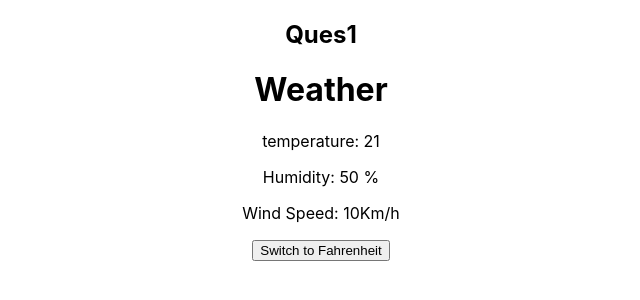
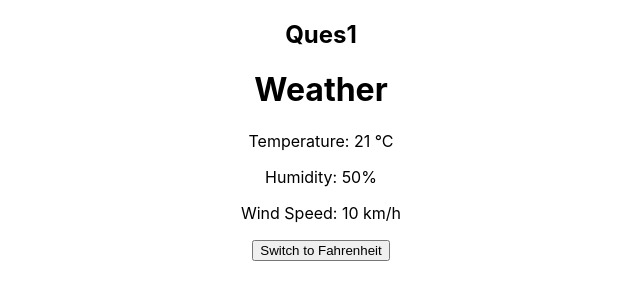
Before and after one commit to BhumikaSingh-27/neogCamp-23, a React (Create React App) app in the folder react-set-7/: page / in a window 1280 px wide. Shown: the top 300 px of the page, without its empty margins (319-959 px from the left). Built offline with nearby package versions, Linux system fonts and the light colour scheme.

Commit message:
feat: component added

```diff
--- a/react-set-7/src/components/Ques1.jsx
+++ b/react-set-7/src/components/Ques1.jsx
@@ -1,47 +1,69 @@
-import { useState } from "react"
-import { fakeFetch } from "../api/api1"
-import { useEffect } from "react"
+import { useState } from "react";
+import { fakeFetch } from "../api/api1";
+import { useEffect } from "react";
 
 export const Ques1 = () => {
+  const [weatherData, setWeatherData] = useState([]);
+  const [tempVar, setTempVar] = useState({ data: null, isFaren: false });
+  const [degree, setDegree] = useState("°C");
 
-const [ weatherData, setWeatherData ] = useState([])
-const [ tempVar, setTempVar ] = useState(0)
-const getData = async(url) =>{
+  const getData = async (url) => {
     try {
-        const response = await fakeFetch(url)
+      const response = await fakeFetch(url);
 
-        if(response.status === 200){
-            setWeatherData(response.data)
-            setTempVar(response.data.temperature)
-        }
-        }catch(e){
-            console.log(e)
+      if (response.status === 200) {
+        setWeatherData([response.data]);
+        setTempVar({ ...tempVar, data: response.data.temperature });
+      }
+    } catch (e) {
+      console.log(e);
+    }
+  };
 
+  const toggleValue = (e) => {
+    if (!tempVar.isFaren) {
+      e.target.innerText = "Switch to Celcius";
+      setDegree("°F");
+    } else {
+      e.target.innerText = "Switch to Fahrenheit";
+      setDegree("°C");
     }
-    console.log(tempVar)
-}
+    setTempVar((prev) => {
+      if (!tempVar.isFaren) {
+        return {
+          ...prev,
+          data: Math.round(tempVar.data * 1.8 + 32),
+          isFaren: true,
+        };
+      }
+      return {
+        ...tempVar,
+        data: Math.round(((tempVar.data - 32) * 5) / 9),
+        isFaren: false,
+      };
+    });
+  };
 
-const toggleValue = (e) => {
-    e.target.innerText="Switch to Celcius"
-    const cal = tempVar*1.8 + 32
-    setTempVar(cal)
-}
-useEffect(()=>{
-    getData("https://example.com/api/weather")
-},[])
-    return (
-        <div>
-            <h1>Weather</h1>
+  useEffect(() => {
+    getData("https://example.com/api/weather");
+  }, []);
 
-           {
-            <>
-            <p>temperature:  {tempVar}</p>
-            <p>Humidity: {weatherData.humidity} %</p>
-            <p>Wind Speed: {weatherData.windSpeed }Km/h</p>
-            </>
-           }
-           <button onClick={(e)=>(toggleValue)}>Switch to Fahrenheit</button>
+  return (
+    <div>
+      <h1>Weather</h1>
+      {weatherData.length === 0 && <p>dats is loading...</p>}
 
-        </div>
-    )
-}
+      {weatherData.length > 0 &&
+        weatherData.map((data, index) => (
+          <div key={index}>
+            <p>
+              Temperature: {tempVar.data} {degree}
+            </p>
+            <p>Humidity: {data.humidity}%</p>
+            <p>Wind Speed: {data.windSpeed} km/h</p>
+            <button onClick={toggleValue}>Switch to Fahrenheit</button>
+          </div>
+        ))}
+    </div>
+  );
+};
```
